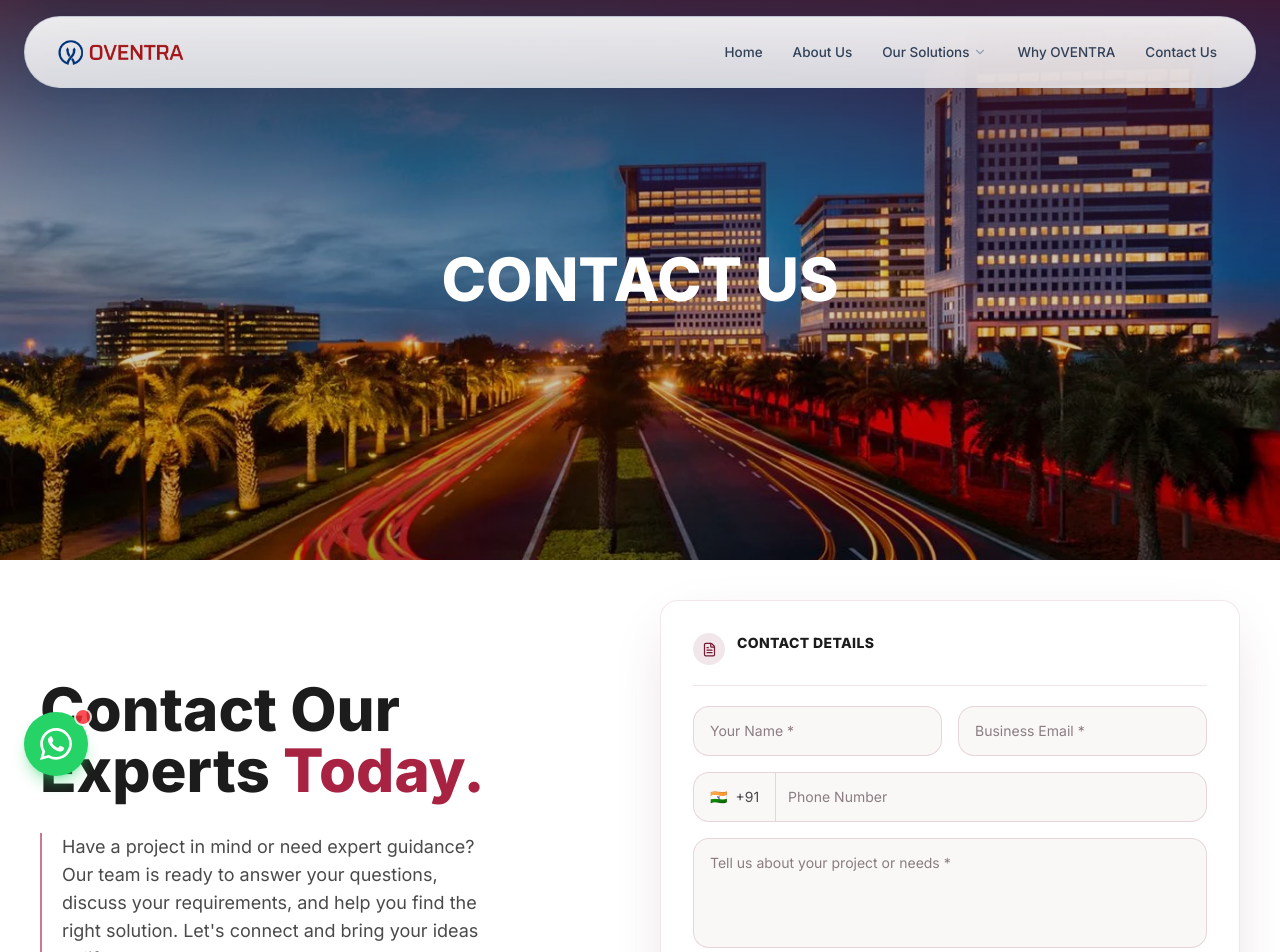
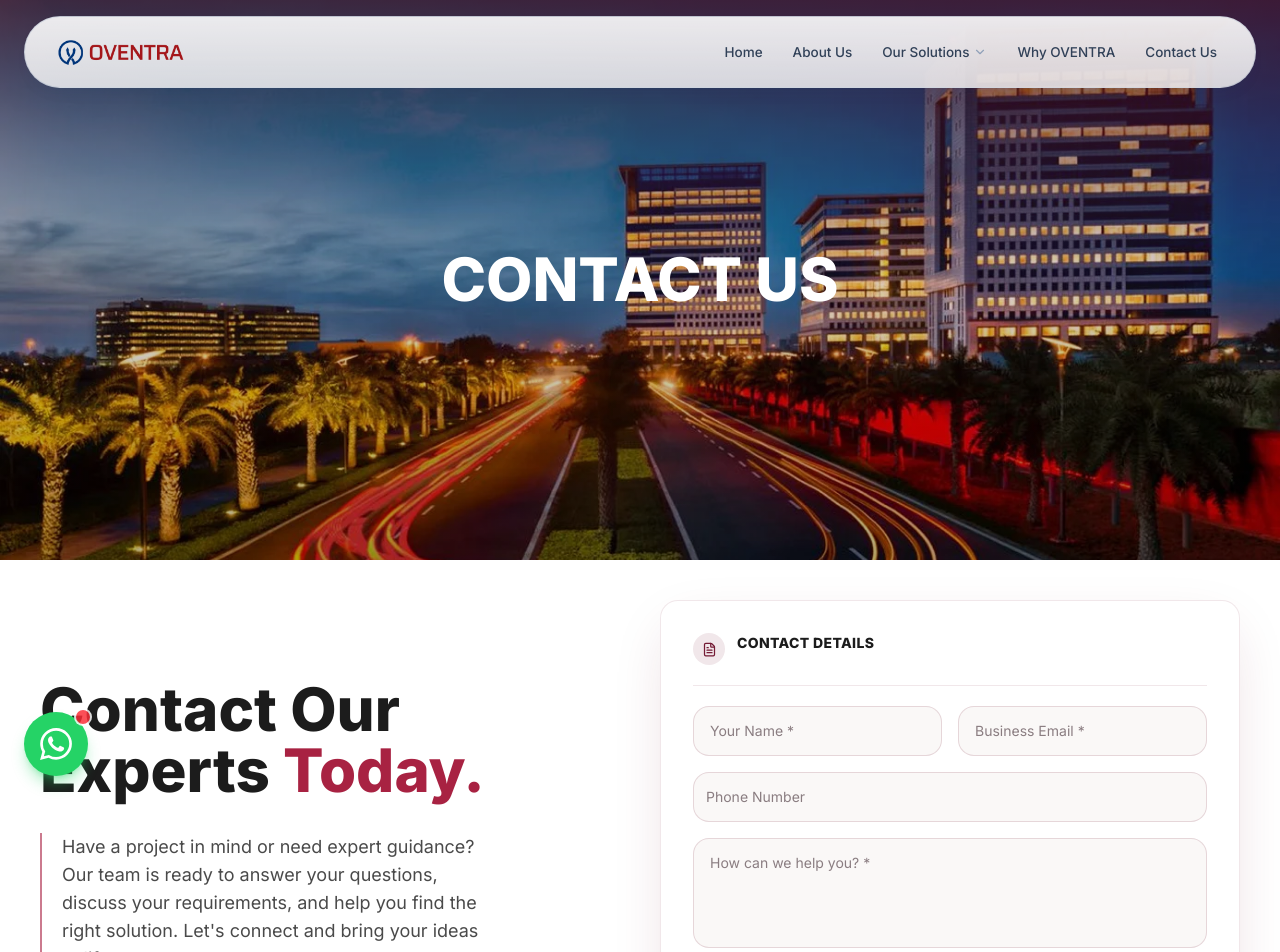
Before and after one commit to care-droid/ov, a Next.js app: page /contactus in a window 1280 px wide. Shown: the top 952 px of the page. Built offline with nearby package versions, Linux system fonts and the light colour scheme.

Commit message:
contactus

```diff
--- a/src/app/contactus/page.tsx
+++ b/src/app/contactus/page.tsx
@@ -186,10 +186,7 @@ export default function Contact() {
                   errors.phone ? "border-red-400" : "border-[#741A34]/15"
                 }`}
               >
-                <span className="flex items-center gap-1 sm:gap-2 whitespace-nowrap px-3 sm:px-4 border-r border-[#741A34]/15 text-xs sm:text-sm text-[#4a4a4a]">
-                  <span>🇮🇳</span>
-                  <span>+91</span>
-                </span>
+
                 <input
                   type="tel"
                   inputMode="numeric"
@@ -206,7 +203,7 @@ export default function Contact() {
               <textarea
                 value={form.message}
                 onChange={(e) => handleChange("message", e.target.value)}
-                placeholder="Tell us about your project or needs *"
+                placeholder="How can we help you? *"
                 rows={4}
                 className={`${inputBase} resize-none ${
                   errors.message ? "border-red-400" : "border-[#741A34]/15"
--- a/src/components/why-oventra/FinalCTA.tsx
+++ b/src/components/why-oventra/FinalCTA.tsx
@@ -17,8 +17,13 @@ export const FinalCTA = () => (
     <motion.div className="absolute -top-24 -left-24 w-72 h-72 rounded-full" style={{ background: COLORS.blue, opacity: 0.15 }} animate={{ scale: [1, 1.15, 1] }} transition={{ duration: 6, repeat: Infinity }} />
     <motion.div className="absolute -bottom-24 -right-16 w-96 h-96 rounded-full" style={{ background: COLORS.blueDeep, opacity: 0.15 }} animate={{ scale: [1, 1.2, 1] }} transition={{ duration: 7, repeat: Infinity }} />
     <motion.div initial={{ opacity: 0, y: 20 }} whileInView={{ opacity: 1, y: 0 }} viewport={{ once: true }} className="relative z-10 text-center max-w-3xl">
-      <motion.h1  className="mt-8 font-display text-[33px] font-semibold leading-[1.05] tracking-[-0.02em] text-white sm:text-[56px] lg:text-[58px]"
-          >READY TO EXPERIENCE THE <span style={{ color: '#fff', textDecoration: 'underline', textDecorationColor: COLORS.blue }}>OVENTRA</span> DIFFERENCE?</motion.h1>
+     <motion.h1
+                 variants={fadeUp}
+                 initial="hidden"
+                 animate="show"
+                 custom={1}
+                 className="mt-8 font-display text-[33px] font-semibold leading-[1.05] tracking-[-0.02em] text-white sm:text-[56px] lg:text-[58px]"
+               >READY TO EXPERIENCE THE <span style={{ color: '#fff', textDecoration: 'underline', textDecorationColor: COLORS.blue }}>OVENTRA</span> DIFFERENCE?</motion.h1>
       <p className={`text-white/80 mb-3 ${bodyLgClass}`}>Join forward-thinking businesses that are transforming their B2B ordering process...</p>
       <div className="flex flex-wrap gap-4 justify-center mt-10">
          <motion.div
```
